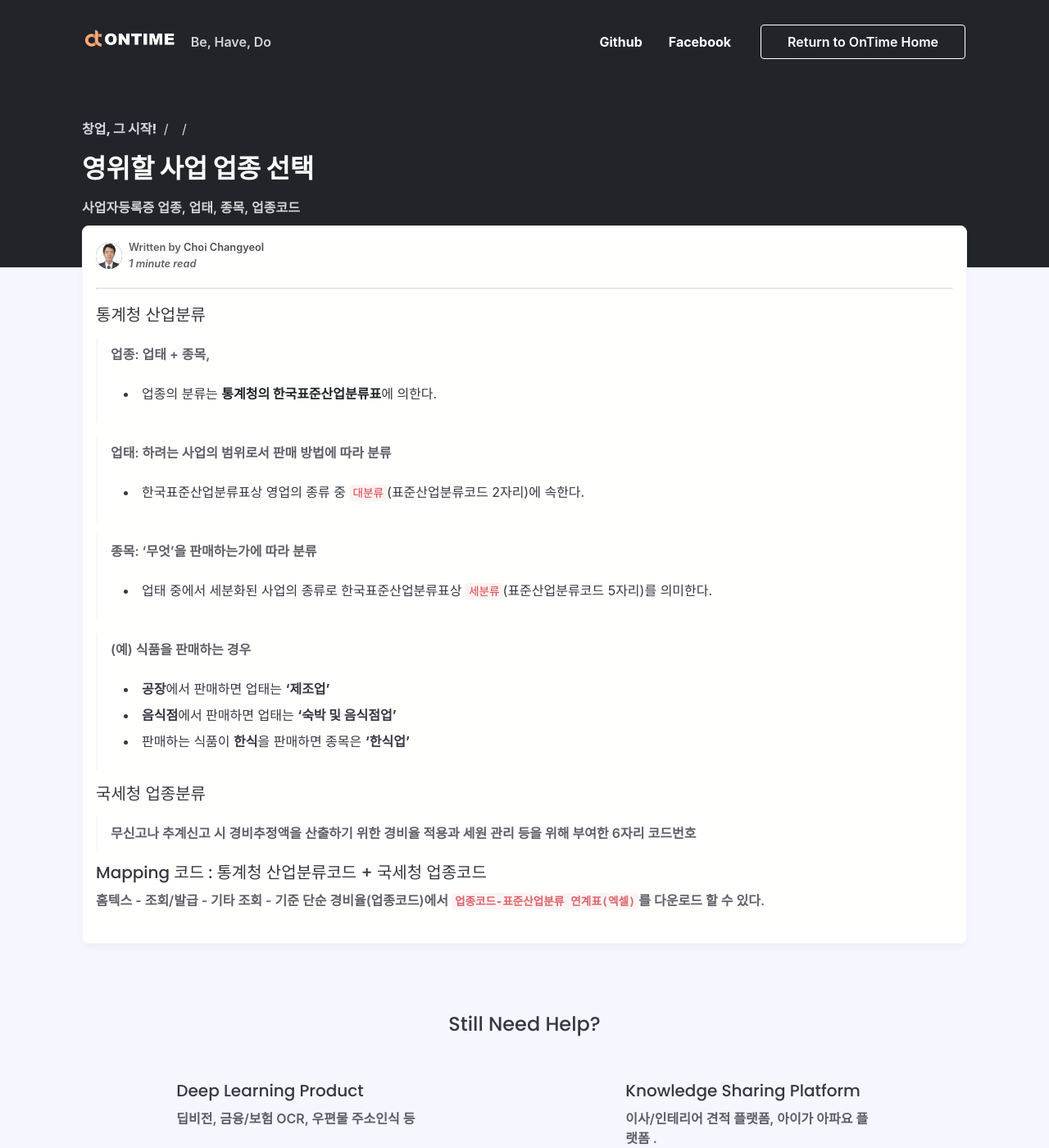
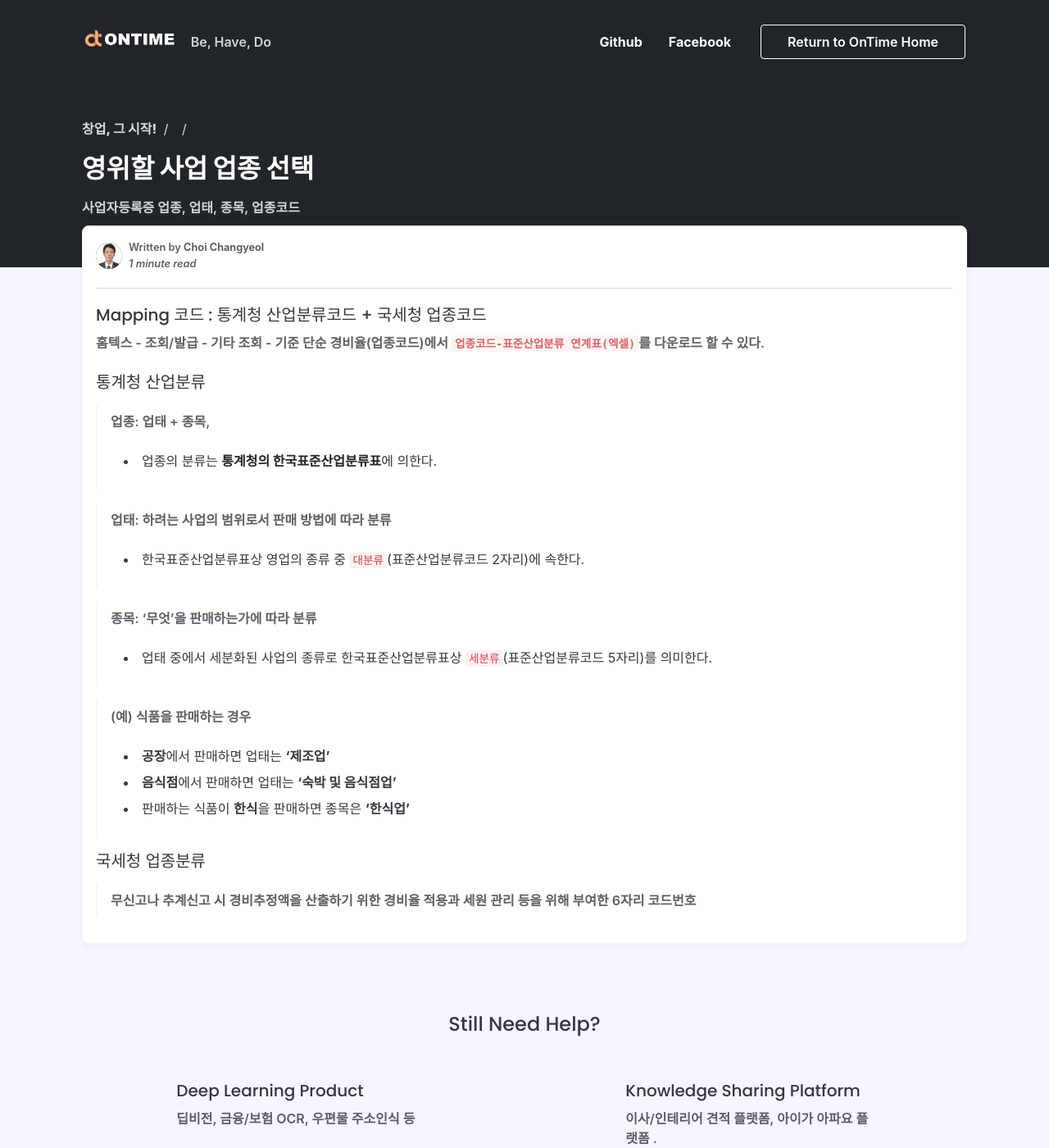
Before and after one commit to ontime-git/ontime-git.github.io, a Jekyll site: the page built from _posts/registration/2021-03-03-Business-License.md, in a window 1280 px wide and 1400 px high. Shown: the whole window at 82% size. Built offline with Jekyll 4.4.1, drawn with Linux system fonts in a browser that asks for light colours; nearby versions of some CDN libraries; some web fonts are replaced; comment, search, counter and statistics services are not loaded; part of the change alters nothing that is shown.

```diff
--- a/_posts/registration/2021-03-03-Business-License.md
+++ b/_posts/registration/2021-03-03-Business-License.md
@@ -9,6 +9,12 @@ published: true
 ---
 
 -----
+
+
+##### Mapping 코드 : 통계청 산업분류코드 + 국세청 업종코드
+
+홈텍스 - 조회/발급 - 기타 조회 - 기준 단순 경비율(업종코드)에서 [`업종코드-표준산업분류 연계표(엑셀)`](https://www.hometax.go.kr/websquare/websquare.wq?w2xPath=/ui/pp/index_pp.xml&tmIdx=1&tm2lIdx=0111050000&tm3lIdx=0111050000){:target="_blank"}를 다운로드 할 수 있다.
+
 
 ##### 통계청 산업분류
 
@@ -32,8 +38,3 @@ published: true
 ##### 국세청 업종분류
 
 > 무신고나 추계신고 시 경비추정액을 산출하기 위한 경비율 적용과 세원 관리 등을 위해 부여한 6자리 코드번호
-
-
-##### Mapping 코드 : 통계청 산업분류코드 + 국세청 업종코드
-
-홈텍스 - 조회/발급 - 기타 조회 - 기준 단순 경비율(업종코드)에서 [`업종코드-표준산업분류 연계표(엑셀)`](https://www.hometax.go.kr/websquare/websquare.wq?w2xPath=/ui/pp/index_pp.xml&tmIdx=1&tm2lIdx=0111050000&tm3lIdx=0111050000){:target="_blank"}를 다운로드 할 수 있다.
```
